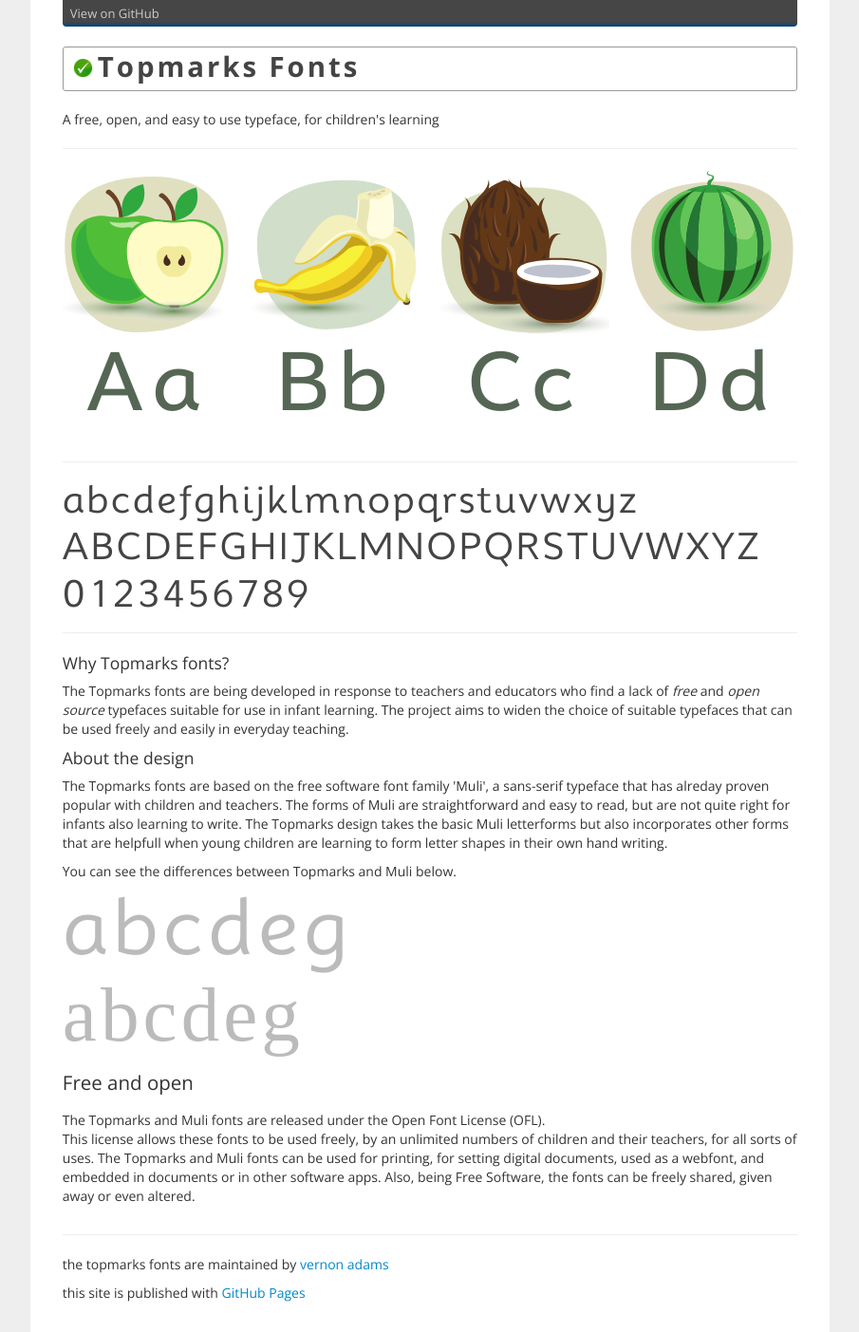
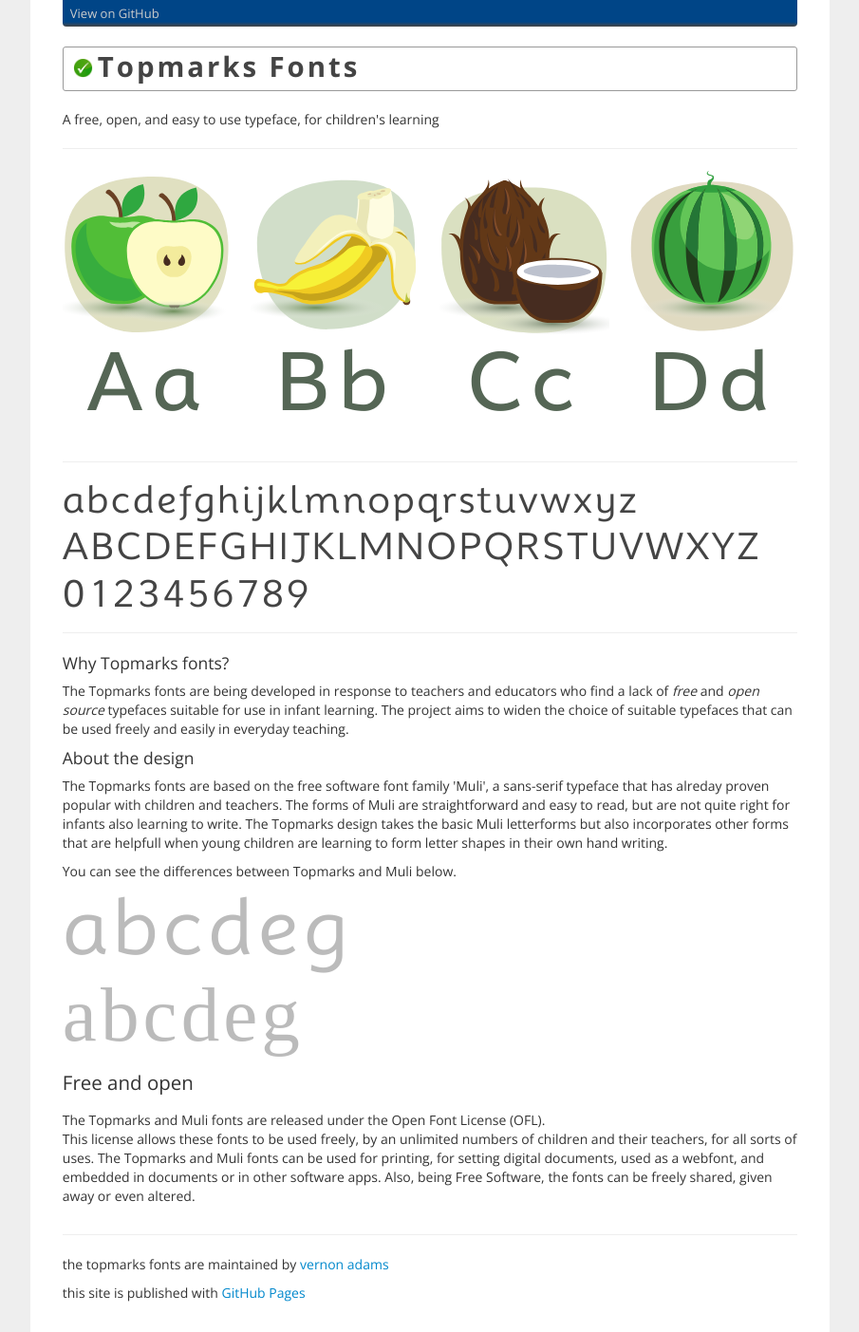
Before and after one commit to vernnobile/topmarks, a Jekyll site: the page built from index.html, in a window 1280 px wide. Shown: the whole page at 95% size, without its empty margins (187-1092 px from the left). Built offline with Jekyll 4.4.1, drawn with Linux system fonts in a browser that asks for light colours; some web fonts are replaced.

Commit message:
Update stylesheet.css

```diff
--- a/stylesheets/stylesheet.css
+++ b/stylesheets/stylesheet.css
@@ -77,12 +77,12 @@
 
 #topnavbar {
   background-color: #004587;
-  background-image: -webkit-linear-gradient(top, #004587 0px, #464646 5px);
-  background-image: -o-linear-gradient(top, #004587 0px, #464646 5px);
-  background-image: -ms-linear-gradient(top, #004587 0px, #464646 5px);
-  background-image: -moz-linear-gradient(top, #004587 0px, #464646 5px);
+  background-image: -webkit-linear-gradient(top, #464646 0px, #004587 5px);
+  background-image: -o-linear-gradient(top, #464646 0px, #004587 5px);
+  background-image: -ms-linear-gradient(top, #464646 0px, #004587 5px);
+  background-image: -moz-linear-gradient(top, #464646 0px, #004587 5px);
   /* Impossible to translate property background-image for webkit20110101 */
-  background-image: linear-gradient(to top, #004587 0px, #464646 5px);
+  background-image: linear-gradient(to top, #464646 0px, #004587 5px);
   color: #cccccc;
   font-size: 13px;
   font-style: normal;
```
